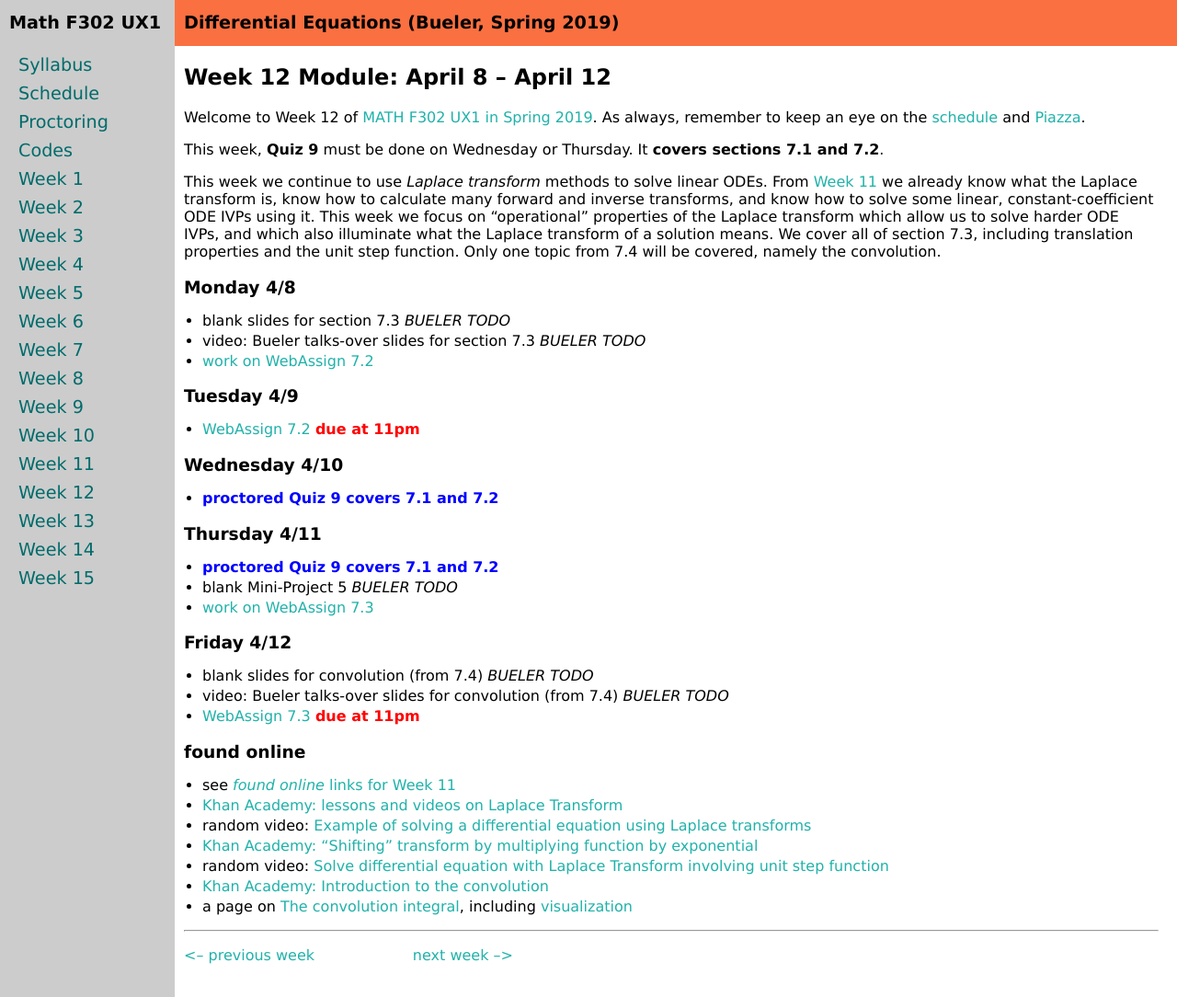
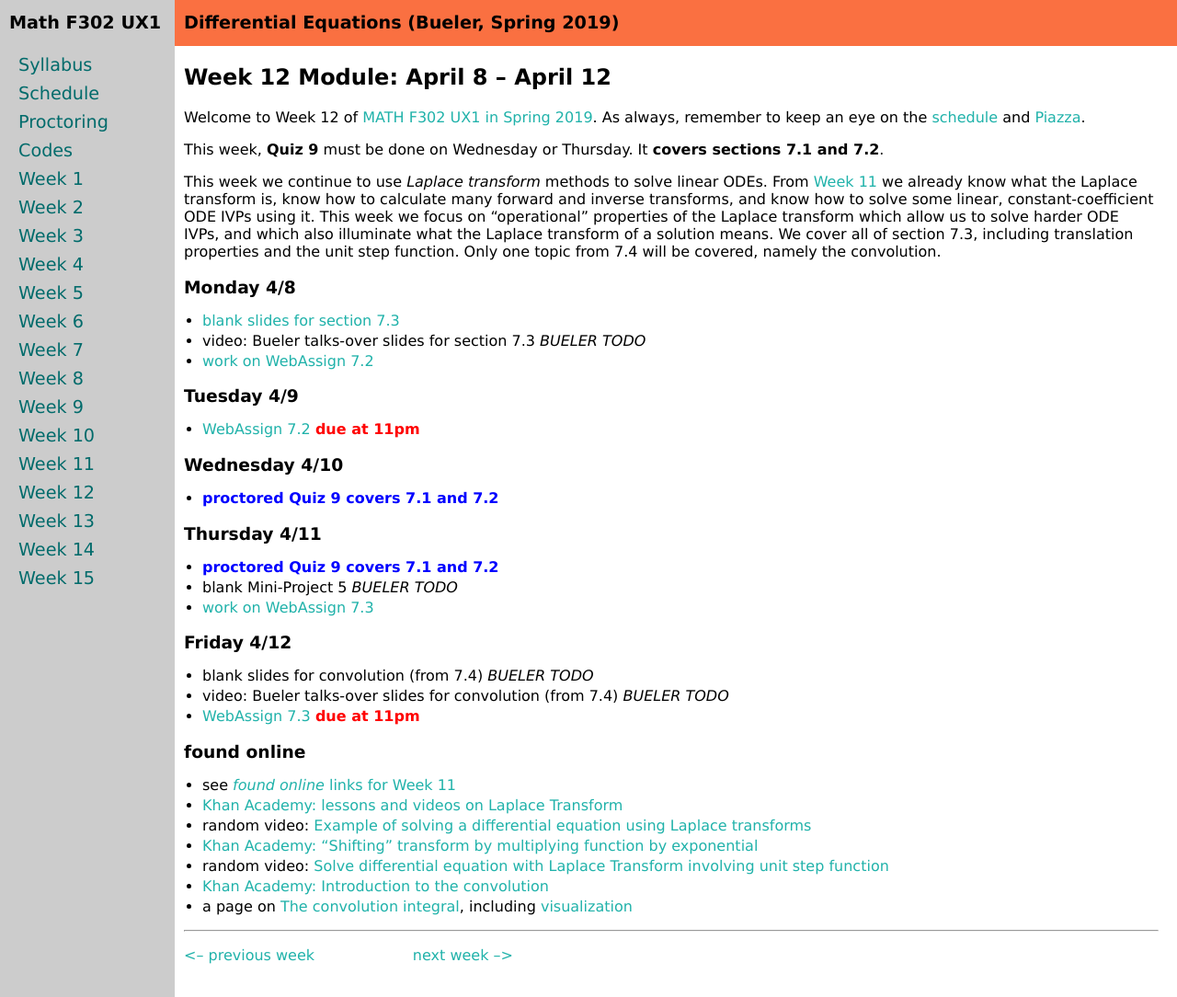
Before and after one commit to bueler/math302, a Jekyll site: the page built from week12.md, in a window 1280 px wide and 1084 px high. Shown: the whole window at 92% size. Built offline with Jekyll 4.4.1, drawn with Linux system fonts in a browser that asks for light colours.

Commit message:
these slides will have to do

```diff
--- a/week12.md
+++ b/week12.md
@@ -12,7 +12,7 @@ This week, **Quiz 9** must be done on Wednesday or Thursday.  It **covers sectio
 This week we continue to use _Laplace transform_ methods to solve linear ODEs.  From [Week 11](week11) we already know what the Laplace transform is, know how to calculate many forward and inverse transforms, and know how to solve some linear, constant-coefficient ODE IVPs using it.  This week we focus on "operational" properties of the Laplace transform which allow us to solve harder ODE IVPs, and which also illuminate what the Laplace transform of a solution means.  We cover all of section 7.3, including translation properties and the unit step function.  Only one topic from 7.4 will be covered, namely the convolution.
 
 ### Monday 4/8
-* blank slides for section 7.3 _BUELER TODO_
+* [blank slides for section 7.3](assets/slides/7-3.pdf)
 * video: Bueler talks-over slides for section 7.3 _BUELER TODO_
 * [work on WebAssign 7.2](https://www.webassign.net/)
 
```
Also changed, not shown: assets/slides/figs/Egoesoff.png (added), assets/slides/figs/fanditstrans.png (added), 4 other files.
